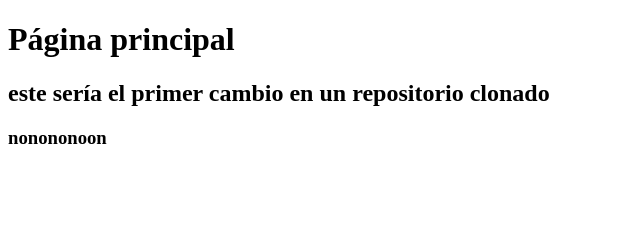
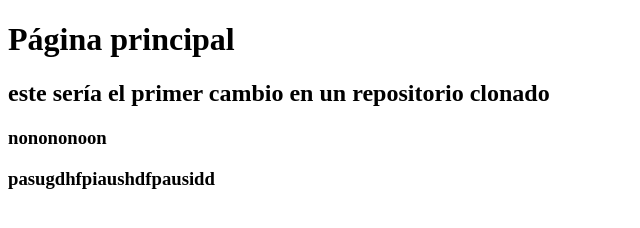
Before and after one commit to Gallardat/Prueba, a plain HTML site: page prueba.html in a window 1280 px wide. Shown: the whole page, without its empty margins (0-640 px from the left). Drawn offline with Linux system fonts and the light colour scheme.

Commit message:
comit a otra rama

```diff
--- a/prueba.html
+++ b/prueba.html
@@ -10,5 +10,6 @@
     <h1> Página principal</h1>
     <h2> este sería el primer cambio en un repositorio clonado</h2>
     <h3> nonononoon</h3>
+    <h3>pasugdhfpiaushdfpausidd</h3>
 </body>
 </html>
```
